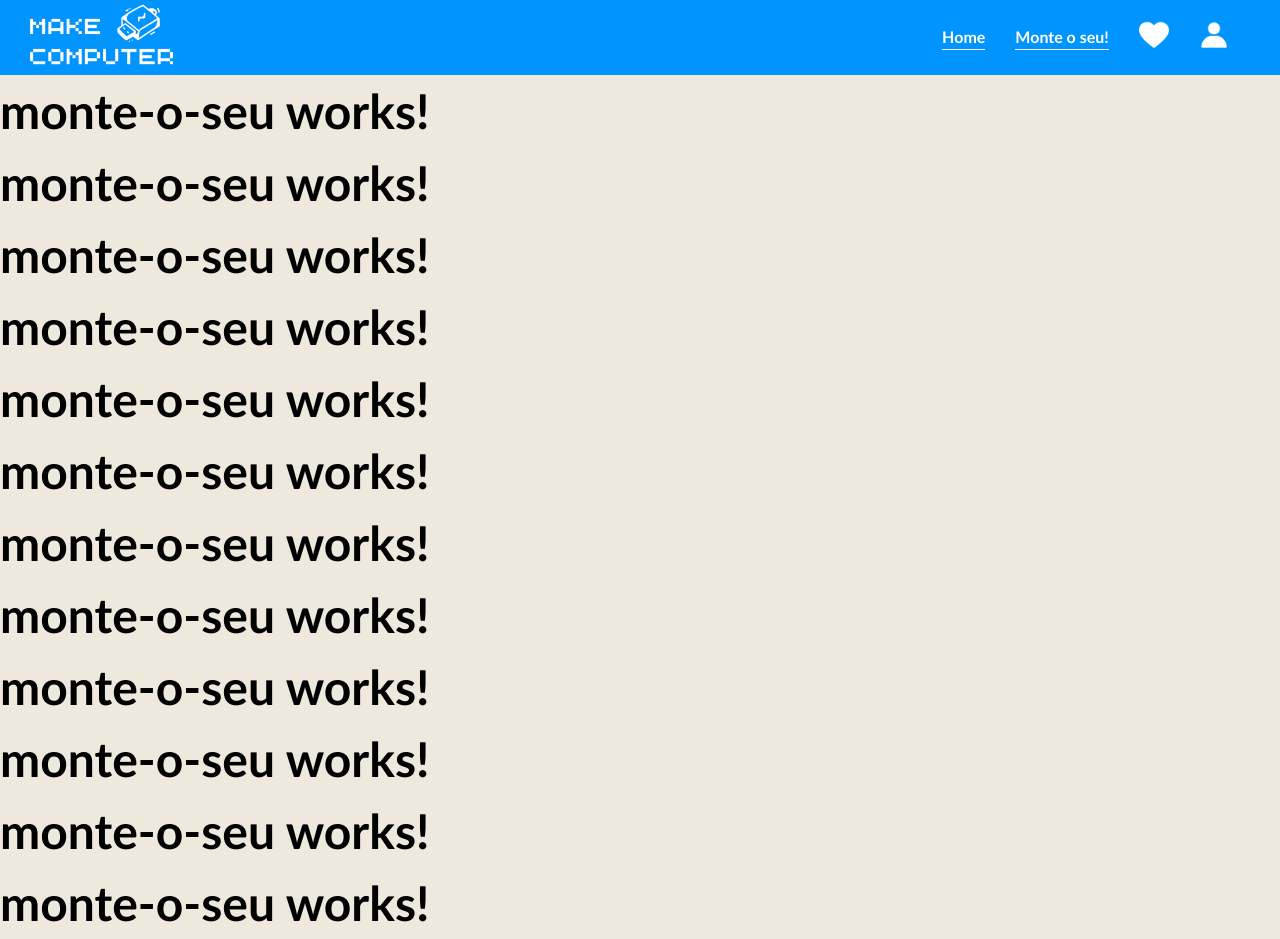
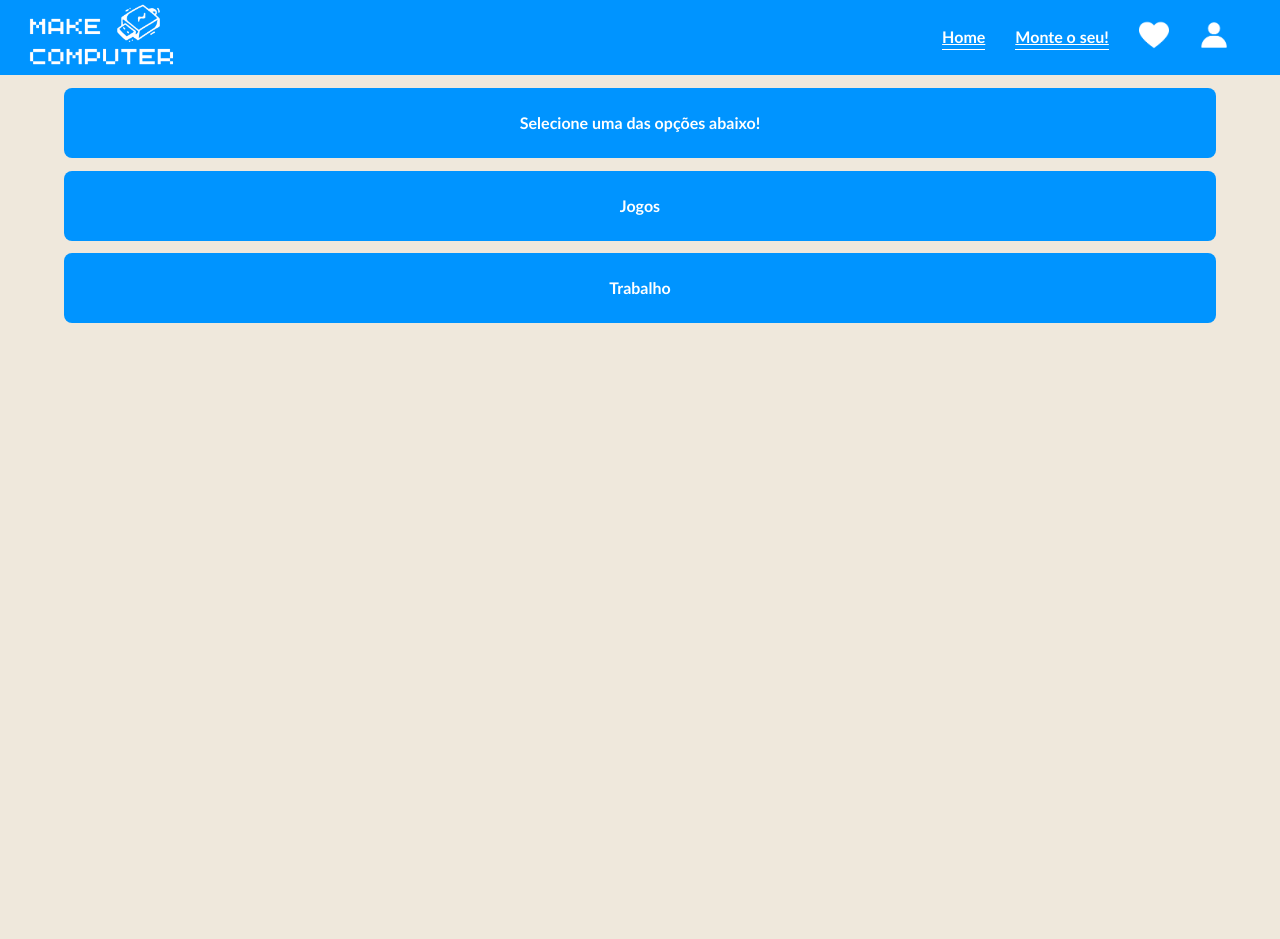
Before and after one commit to joaosouzaa01/TCC, an Angular app: page /monte-o-seu in a window 1280 px wide. After the commit the page ends 800 px from the top, so only its background shows below. Built offline with nearby package versions, Linux system fonts and the light colour scheme; a web font is replaced by a local one.

Commit message:
Criando coisas no monte o seu e linkando telas

```diff
--- a/src/app/app.component.html
+++ b/src/app/app.component.html
@@ -2,8 +2,8 @@
   <img alt="Logo" class="logo" src="../assets/logo/MKPC-LOGO.png" />
 
   <div class="links">
-    <a class="link__toolbar">Home</a>
-    <a class="link__toolbar">Monte o seu!</a>
+    <a class="link__toolbar" routerLink="/">Home</a>
+    <a class="link__toolbar" routerLink="/monte-o-seu">Monte o seu!</a>
     <a><img class="icon__toolbar" src="../assets/icons/heart.png" /></a>
     <a><img class="icon__toolbar" src="../assets/icons/profile.png" /></a>
   </div>
--- a/src/app/app.component.scss
+++ b/src/app/app.component.scss
@@ -17,12 +17,14 @@
     }
 
     .links{
+      color: #fff;
       display: flex;
       align-items: center;
       margin: 5px 4vw;
       gap: 30px;
 
       .link__toolbar{
+        color: #fff;
         cursor: pointer;
         border-bottom: 1px solid #fff;
       }
--- a/src/app/pages/monte-o-seu/monte-o-seu.component.html
+++ b/src/app/pages/monte-o-seu/monte-o-seu.component.html
@@ -1,12 +1,30 @@
-<h1>monte-o-seu works!</h1>
-<h1>monte-o-seu works!</h1>
-<h1>monte-o-seu works!</h1>
-<h1>monte-o-seu works!</h1>
-<h1>monte-o-seu works!</h1>
-<h1>monte-o-seu works!</h1>
-<h1>monte-o-seu works!</h1>
-<h1>monte-o-seu works!</h1>
-<h1>monte-o-seu works!</h1>
-<h1>monte-o-seu works!</h1>
-<h1>monte-o-seu works!</h1>
-<h1>monte-o-seu works!</h1>
+<div class="geral">
+    <div class="cards__container">
+      <div class="cards__header">
+        <div class="titulo">
+            <h4>Selecione uma das opções abaixo!</h4>
+        </div>
+      </div>
+    </div>
+</div>
+
+
+<div class="geral">
+    <div class="cards__container">
+      <div class="cards__header">
+        <div class="titulo">
+            <h4>Jogos</h4>
+        </div>
+      </div>
+    </div>
+</div>
+
+<div class="geral">
+    <div class="cards__container">
+      <div class="cards__header">
+        <div class="titulo">
+            <h4>Trabalho</h4>
+        </div>
+      </div>
+    </div>
+</div>
--- a/src/app/pages/monte-o-seu/monte-o-seu.component.scss
+++ b/src/app/pages/monte-o-seu/monte-o-seu.component.scss
@@ -0,0 +1,38 @@
+.titulo{
+    display: flex;
+    margin-left: 10%;
+    margin-right: 10%;
+    color: #fff;
+}
+
+.geral{
+    width: 90%;
+    margin: auto;
+    margin-top: 1%;
+}
+
+.cards__container{
+       width: 100%;
+       display: flex;
+       justify-content: center;
+}
+
+.container_titulo{
+    width: 20%;
+    display: flex;
+    justify-content: center;
+}
+
+.cards__header{
+        width: 100%;
+        height: 70px;
+        display: flex;
+        justify-content: center;
+        align-items: center;
+        background-color: #0094FF;
+       border-radius: 8px;
+}
+
+.setaParaBaixo{
+   padding-left: 600px;
+}
```
Also changed, not shown: src/assets/icons/setaParaBaixo.png (added).
